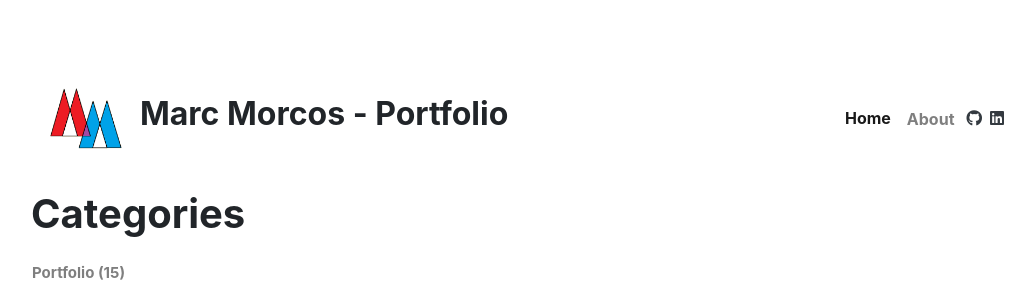
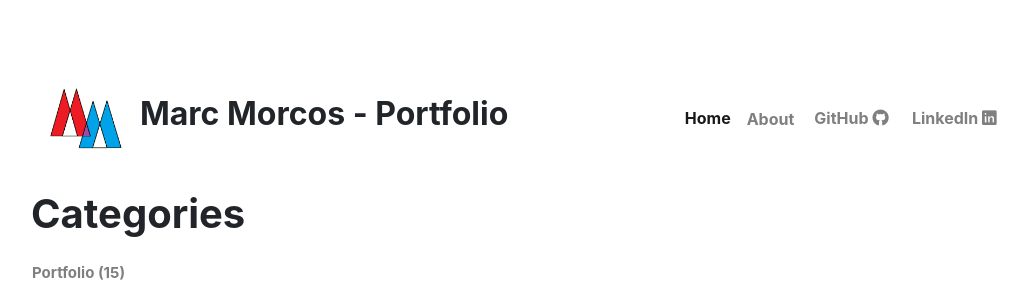
Before and after one commit to Marc-Morcos/Marc-Morcos.github.io, a Jekyll site: the page built from _pages/categories.html, in a window 1280 px wide. Shown: the top 299 px of the page, without its empty margins (112-1147 px from the left). Built offline with Jekyll 4.4.1, drawn with Linux system fonts in a browser that asks for light colours; nearby versions of some CDN libraries; library files that are not in the unit come from our copies.

Commit message:
more cleanup

```diff
--- a/_includes/card-post.html
+++ b/_includes/card-post.html
@@ -1,4 +1,4 @@
-<div class="card card-pin  raco" {% unless post.image %} style="min-height:250px;background:#333;" {% endunless %}>
+<div class="card card-pin card-spacer raco" {% unless post.image %} style="min-height:250px;background:#333;" {% endunless %}>
 
     {% unless post.image %}
 
--- a/_includes/menu-social.html
+++ b/_includes/menu-social.html
@@ -1,7 +1,7 @@
 <!--  Replace social links here -->
 
-<li class="d-inline-block ml-1 mr-1"><a target="_blank" href="https://github.com/Marc-Morcos" class="text-dark"><i class="fab fa-github"></i></a></li>
+<li class="d-inline-block ml-1 mr-1"><a target="_blank" href="https://github.com/Marc-Morcos" class="nav-link">GitHub <i class="fab fa-github"></i></a></li>
 
-<li class="d-inline-block ml-1 mr-1"><a target="_blank" href="https://www.linkedin.com/in/marc-morcos" class="text-dark"><i class="fab fa-linkedin"></i></a></li>
+<li class="d-inline-block ml-1 mr-1"><a target="_blank" href="https://www.linkedin.com/in/marc-morcos" class="nav-link">LinkedIn <i class="fab fa-linkedin"></i></a></li>
 
 </li>
--- a/assets/css/custom.css
+++ b/assets/css/custom.css
@@ -1,11 +1,20 @@
-@media (min-width: 576px) {
+@media (min-width: 600px) {
   .side-margin {
     margin-left: 10%;
     margin-right: 10%;
   }
 }
-@media (min-width: 576px) {
-  /* line 256, node_modules/bootstrap/scss/_card.scss */
+
+@media (min-width: 600px) {
+  .card-columns-custom {
+    -webkit-column-count: 2;
+            column-count: 2;
+    -webkit-column-gap: 1.25rem;
+            column-gap: 1.25rem;
+    orphans: 1;
+    widows: 1; }
+}
+@media (min-width: 1000px) {
   .card-columns-custom {
     -webkit-column-count: 3;
             column-count: 3;
@@ -13,10 +22,7 @@
             column-gap: 1.25rem;
     orphans: 1;
     widows: 1; }
-    /* line 267, node_modules/bootstrap/scss/_card.scss */
-    .card-columns-custom .card {
-      display: inline-block;
-      width: 100%; } }
+}
 
 .post-image{
   display:block;
@@ -34,3 +40,7 @@
   display: flex;
   flex-wrap: wrap;
 }
+
+.card-spacer {
+  margin-bottom: 20px;
+}
```
